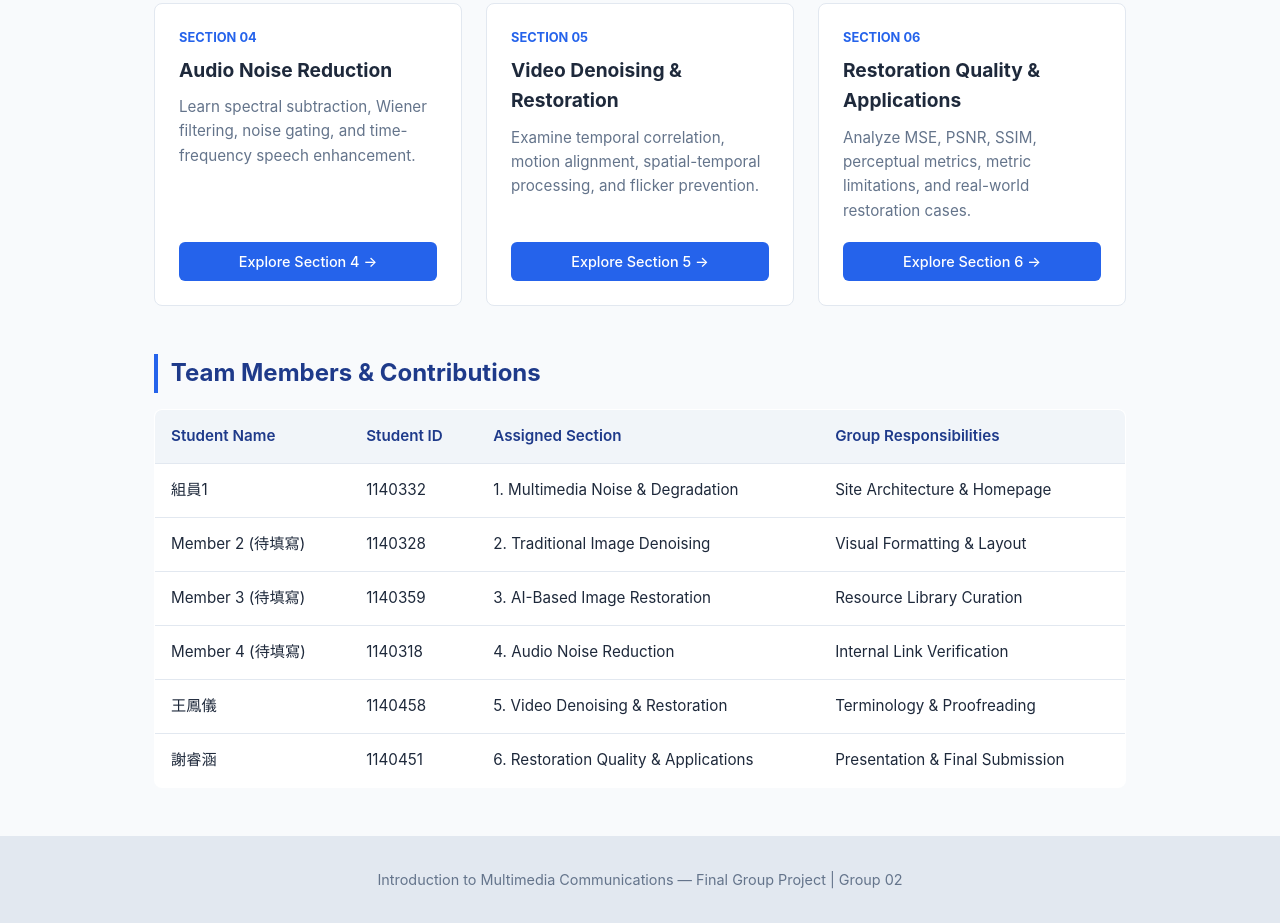
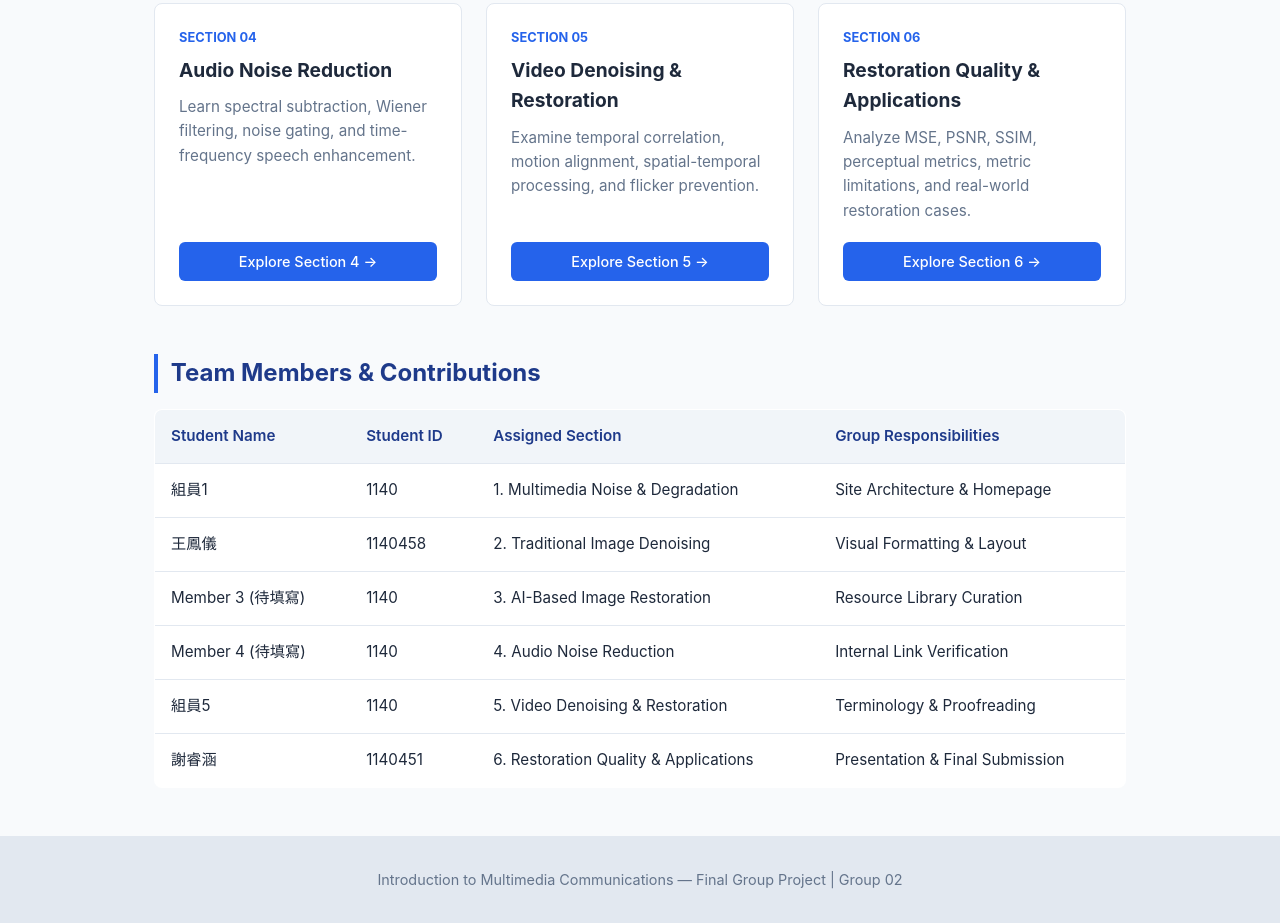
Before and after one commit to 388960yuki/multimedia-team-02, a plain HTML site: page index.html in a window 1280 px wide. Shown: the part 1115-2038 px from the top of the page. Drawn offline with Linux system fonts and the light colour scheme.

Commit message:
Update index.html

```diff
--- a/index.html
+++ b/index.html
@@ -233,31 +233,31 @@
         <tbody>
           <tr>
             <td>組員1</td>
-            <td>1140332</td>
+            <td>1140</td>
             <td>1. Multimedia Noise & Degradation</td>
             <td>Site Architecture & Homepage</td>
           </tr>
           <tr>
-            <td>Member 2 (待填寫)</td>
-            <td>1140328</td>
+            <td>王鳳儀</td>
+            <td>1140458</td>
             <td>2. Traditional Image Denoising</td>
             <td>Visual Formatting & Layout</td>
           </tr>
           <tr>
             <td>Member 3 (待填寫)</td>
-            <td>1140359</td>
+            <td>1140</td>
             <td>3. AI-Based Image Restoration</td>
             <td>Resource Library Curation</td>
           </tr>
           <tr>
             <td>Member 4 (待填寫)</td>
-            <td>1140318</td>
+            <td>1140</td>
             <td>4. Audio Noise Reduction</td>
             <td>Internal Link Verification</td>
           </tr>
           <tr>
-            <td>王鳳儀</td>
-            <td>1140458</td>
+            <td>組員5</td>
+            <td>1140</td>
             <td>5. Video Denoising & Restoration</td>
             <td>Terminology & Proofreading</td>
           </tr>
```
